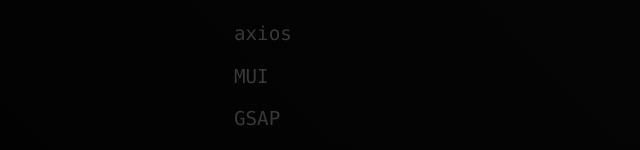
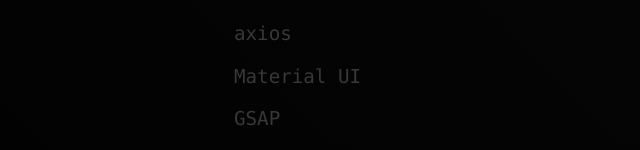
Before and after one commit to barksploit/portfolio-react, a React (Create React App) app: page / in a window 1280 px wide. Shown: the part 5114-5264 px from the top of the page, without its empty margins (6-646 px from the left). Built offline with nearby package versions, Linux system fonts and the light colour scheme; no server answers.

Commit message:
Updated credits component section content

```diff
--- a/src/components/credits.js
+++ b/src/components/credits.js
@@ -18,7 +18,7 @@ export default function Credits() {
                         <p>React</p>
                         <p>react-scroll</p>
                         <p>axios</p>
-                        <p>MUI</p>
+                        <p>Material UI</p>
                         <p>GSAP</p>
                         <p>ScrollTrigger</p>
                         <p>SCSS</p>
```
